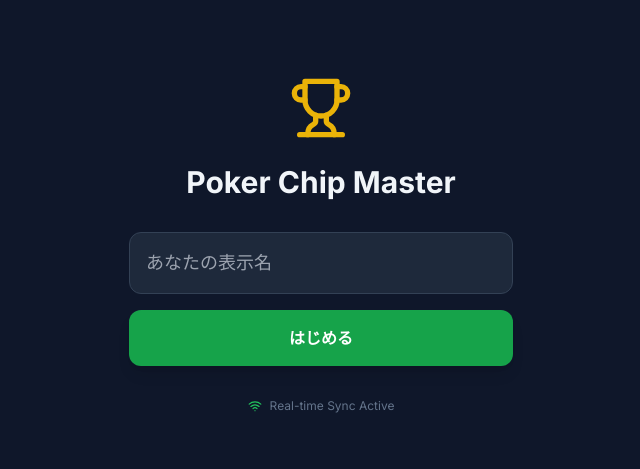
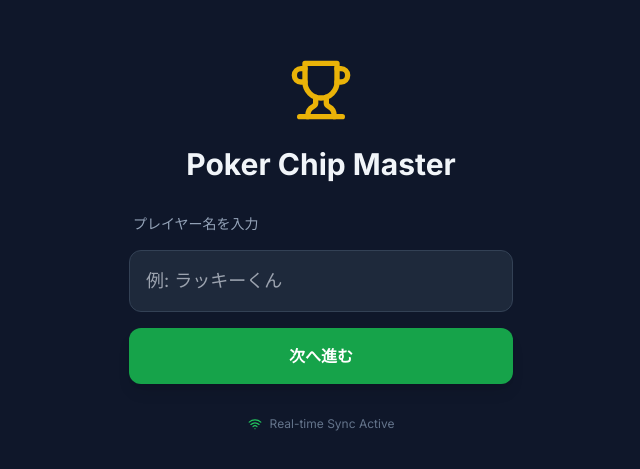
Before and after one commit to awano1112/poker-app, a React (Vite) app: page / in a window 1280 px wide. Shown: the part 155-624 px from the top of the page, without its empty margins (319-959 px from the left). Built offline with nearby package versions, Linux system fonts and the light colour scheme; no server answers.

Commit message:
Update App.tsx

```diff
--- a/App.tsx
+++ b/App.tsx
@@ -12,17 +12,24 @@ const App: React.FC = () => {
   const [currentUser, setCurrentUser] = useState<{ id: string; name: string } | null>(null);
   const [isJoining, setIsJoining] = useState(false);
 
+  // 初回起動時に前回の名前を「候補」として出すが、必須ではない
   useEffect(() => {
-    const savedUser = localStorage.getItem('poker_user');
-    if (savedUser) {
-      setCurrentUser(JSON.parse(savedUser));
+    const savedName = localStorage.getItem('poker_last_name');
+    if (savedName && !currentUser) {
+      // 自動ログインはせず、入力フィールドの初期値などに使うための準備（任意）
     }
   }, []);
 
   const handleLogin = (name: string) => {
-    const user = { id: Math.random().toString(36).substr(2, 9), name };
+    if (!name.trim()) return;
+    const user = { id: Math.random().toString(36).substr(2, 9), name: name.trim() };
     setCurrentUser(user);
-    localStorage.setItem('poker_user', JSON.stringify(user));
+    // 次回の入力の手間を減らすために名前だけ記憶しておく
+    localStorage.setItem('poker_last_name', name.trim());
+  };
+
+  const logout = () => {
+    setCurrentUser(null);
   };
 
   const createRoom = (initialChips: number, password?: string) => {
@@ -74,7 +81,7 @@ const App: React.FC = () => {
         return;
       }
 
-      if (remoteState.players.find(p => p.id === currentUser.id)) {
+      if (remoteState.players.find((p: Player) => p.id === currentUser.id)) {
         updateGameState(remoteState);
         return;
       }
@@ -100,13 +107,13 @@ const App: React.FC = () => {
 
   const leaveRoom = () => {
     if (!currentUser || !gameState) return;
-    const me = gameState.players.find(p => p.id === currentUser.id);
+    const me = gameState.players.find((p: Player) => p.id === currentUser.id);
     if (me?.isOwner) {
       if (confirm("オーナーが退出するとルームが削除されます。よろしいですか？")) {
         updateGameState(null);
       }
     } else {
-      const newPlayers = gameState.players.filter(p => p.id !== currentUser.id);
+      const newPlayers = gameState.players.filter((p: Player) => p.id !== currentUser.id);
       updateGameState({ ...gameState, players: newPlayers });
     }
   };
@@ -117,10 +124,12 @@ const App: React.FC = () => {
         <Trophy size={64} className="text-yellow-500 mb-6" />
         <h1 className="text-3xl font-bold mb-8">Poker Chip Master</h1>
         <div className="w-full max-w-sm space-y-4">
+          <label className="block text-sm font-medium text-slate-400 ml-1">プレイヤー名を入力</label>
           <input
             type="text"
-            placeholder="あなたの表示名"
-            className="w-full bg-slate-800 border border-slate-700 rounded-xl p-4 text-lg focus:outline-none focus:ring-2 focus:ring-green-500"
+            defaultValue={localStorage.getItem('poker_last_name') || ''}
+            placeholder="例: ラッキーくん"
+            className="w-full bg-slate-800 border border-slate-700 rounded-xl p-4 text-lg focus:outline-none focus:ring-2 focus:ring-green-500 text-white"
             onKeyDown={(e) => {
               if (e.key === 'Enter') handleLogin((e.target as HTMLInputElement).value);
             }}
@@ -132,7 +141,7 @@ const App: React.FC = () => {
             }}
             className="w-full bg-green-600 hover:bg-green-500 text-white font-bold py-4 rounded-xl transition-all shadow-lg active:scale-95"
           >
-            はじめる
+            次へ進む
           </button>
         </div>
         <div className="mt-8 flex items-center gap-2 text-slate-500 text-xs">
@@ -154,7 +163,7 @@ const App: React.FC = () => {
         </div>
       )}
       {!gameState ? (
-        <Lobby onJoin={joinRoom} onCreate={createRoom} />
+        <Lobby onJoin={joinRoom} onCreate={createRoom} onBack={logout} currentUser={currentUser} />
       ) : gameState.status === GameStatus.SETUP ? (
         <Setup
           gameState={gameState}
```
